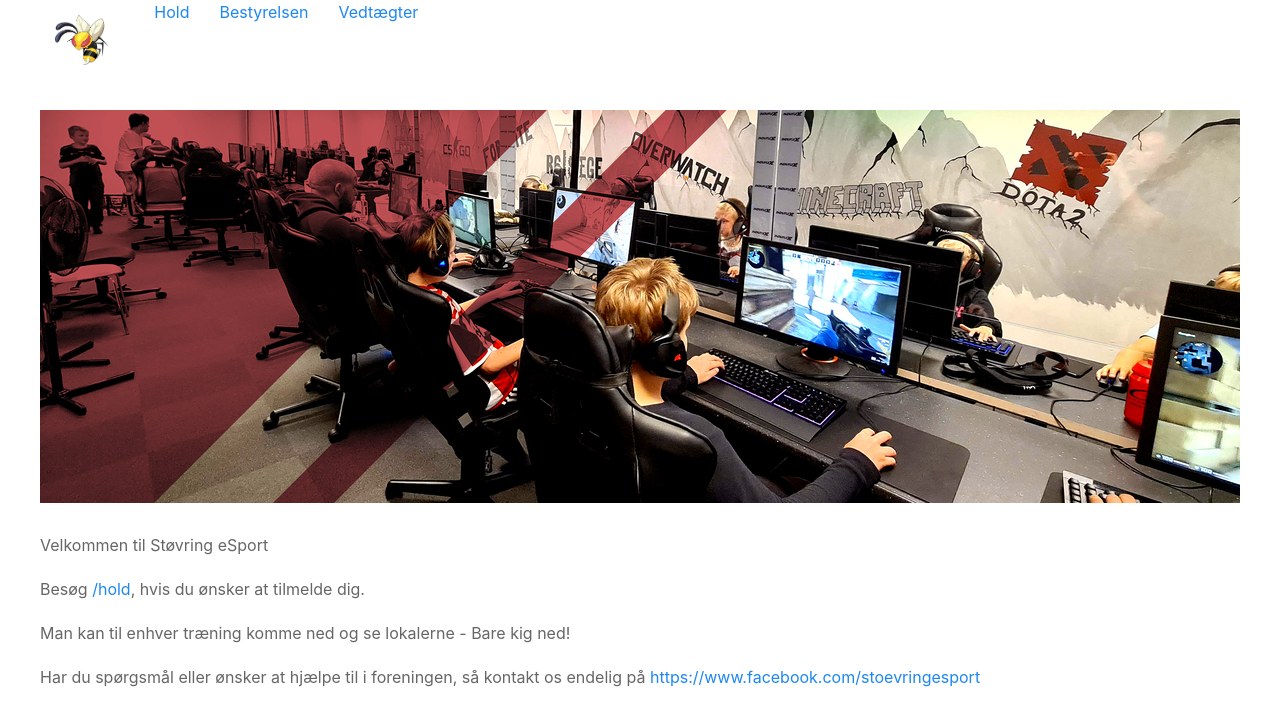
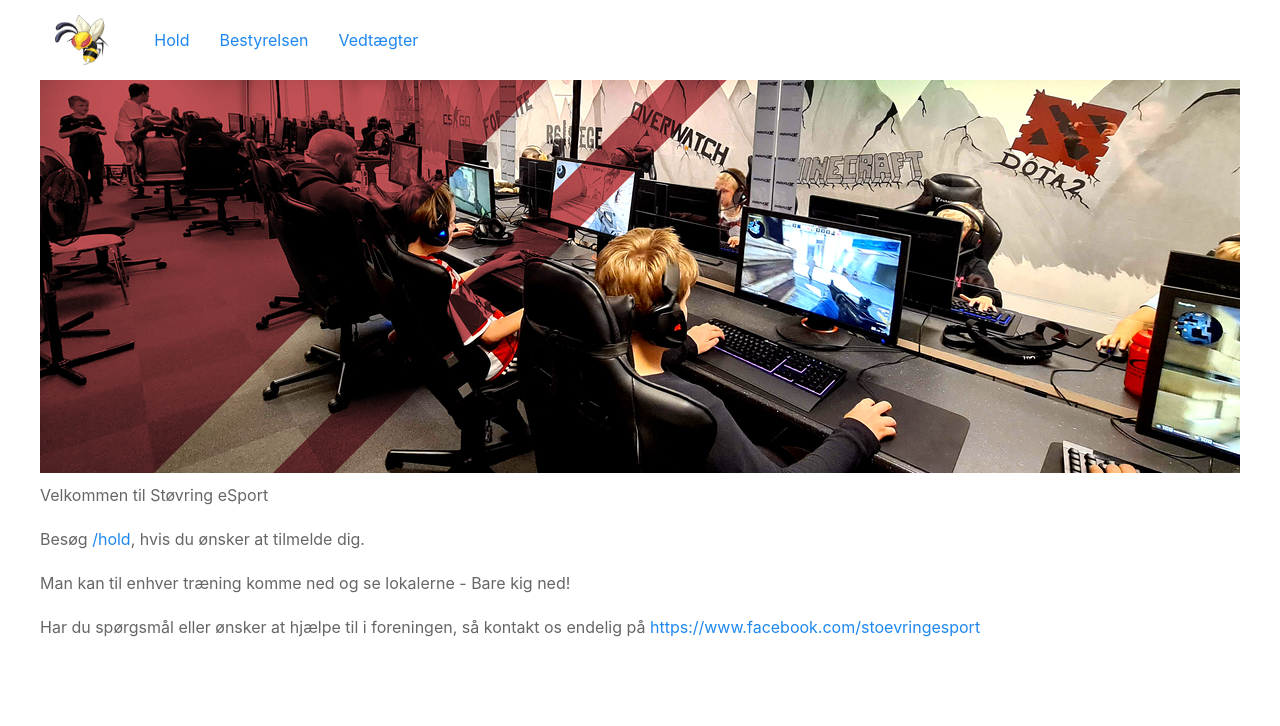
Before and after one commit to st-esport/website, a Vue app: page / in a window 1280 px wide. Shown: the top 726 px of the page. Built offline with nearby package versions, Linux system fonts and the light colour scheme.

Commit message:
Add center alignment to navbar, and make sure img doesn't have huge margins

```diff
--- a/src/App.vue
+++ b/src/App.vue
@@ -3,12 +3,12 @@ import {RouterLink, RouterView} from 'vue-router'
 </script>
 
 <template>
-  <header class="uk-margin-small-bottom">
+  <header>
     <nav class="uk-navbar-container uk-navbar-transparent">
       <div class="uk-container">
         <div uk-navbar>
           <div class="uk-navbar-left">
-            <ul class="uk-navbar-nav">
+            <ul class="uk-navbar-nav uk-flex uk-flex-middle">
               <RouterLink to="/">
                 <img alt="Logo" src="@/assets/logo.png" class="uk-padding-small" style="height: 5em;"/>
               </RouterLink>
--- a/src/views/HomeView.vue
+++ b/src/views/HomeView.vue
@@ -2,7 +2,7 @@
 </script>
 
 <template>
-  <img src="@/assets/home_banner.jpg" alt="home banner" class="uk-width-max-content uk-align-center">
+  <img src="@/assets/home_banner.jpg" alt="home banner" class="uk-width-max-content uk-align-center uk-margin-remove-top uk-margin-small-bottom">
   <div class="uk-container">
 
     <p>Velkommen til Støvring eSport</p>
```
